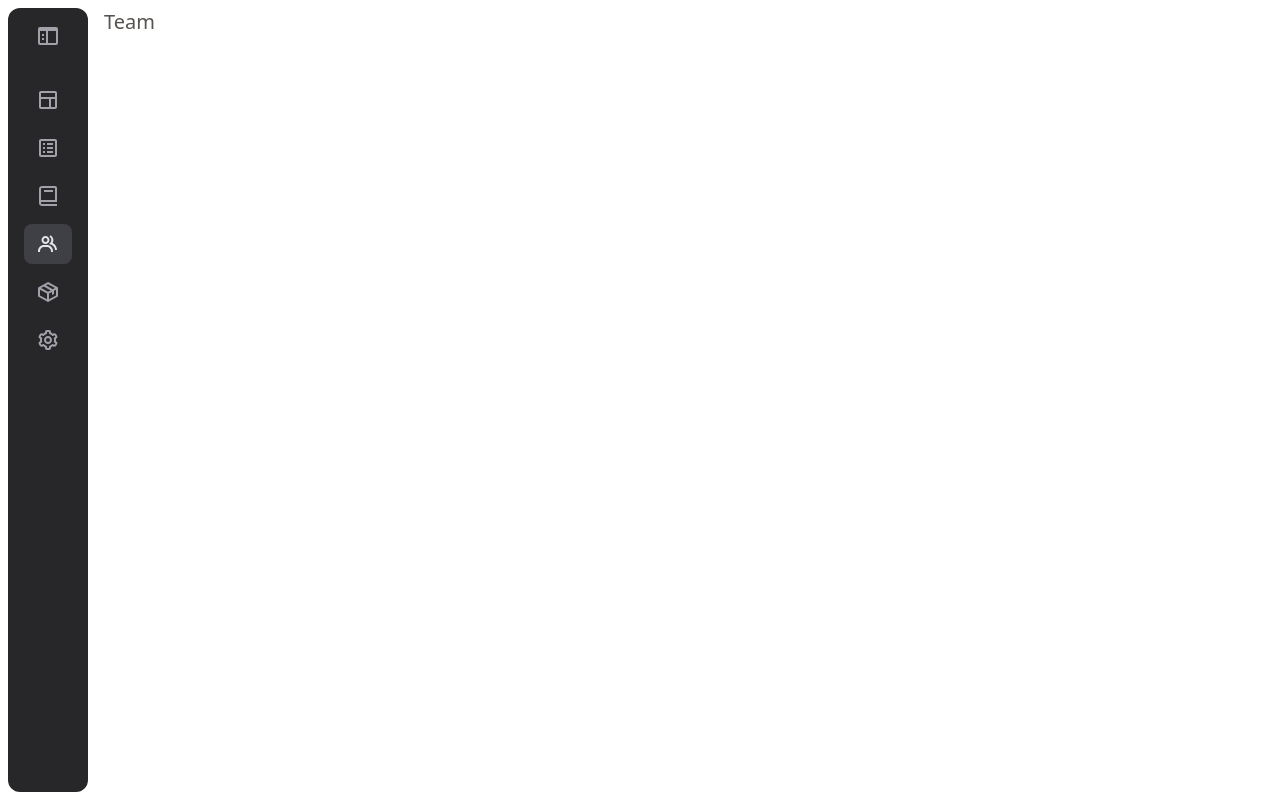
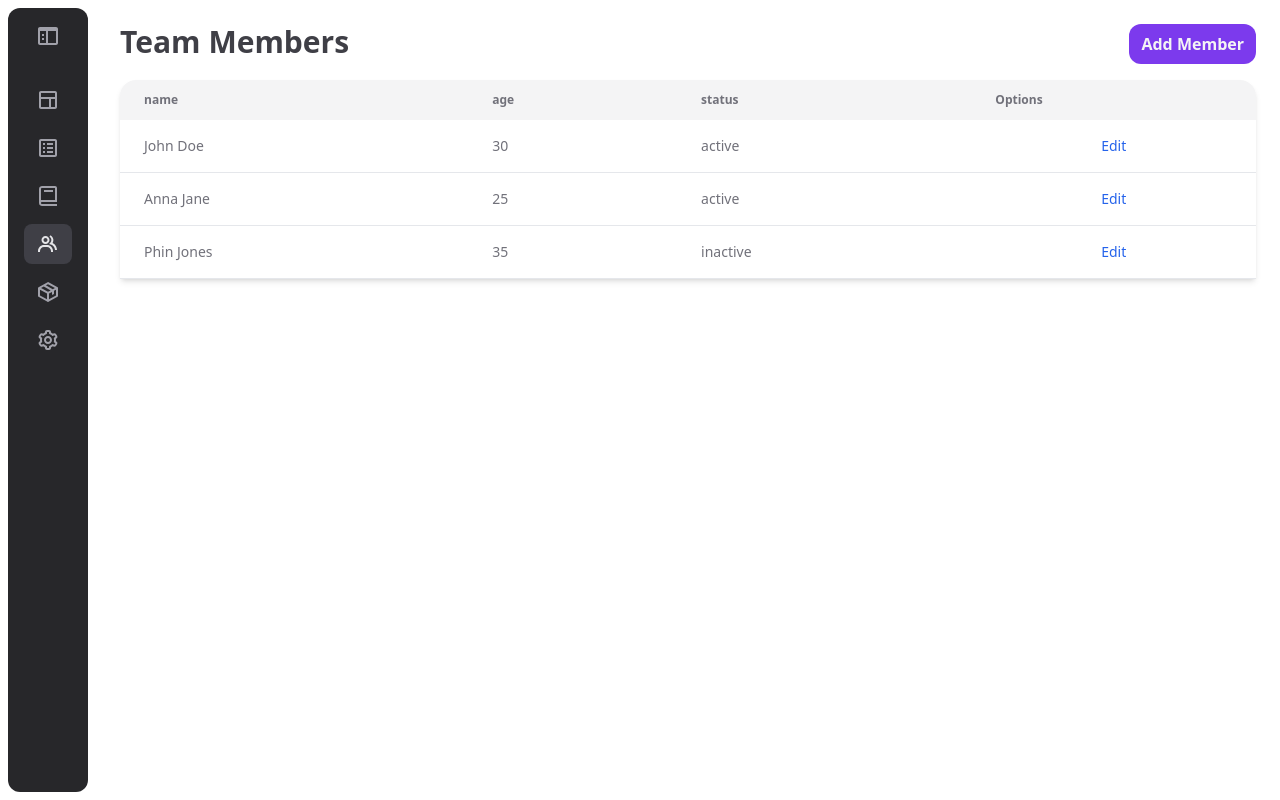
Before and after one commit to dantehduran/dashboard-next-tailwind, a Next.js app: page /team in a window 1280 px wide. Built offline with nearby package versions, Linux system fonts and the light colour scheme.

Commit message:
team page

```diff
--- a/pages/team.tsx
+++ b/pages/team.tsx
@@ -1,9 +1,39 @@
+import { Table } from '@/components/table';
 import type { NextPage } from 'next';
+
+const headers = ['name', 'age', 'status'];
+
+const menberList = [
+	{
+		name: 'John Doe',
+		age: '30',
+		status: 'active',
+	},
+	{
+		name: 'Anna Jane',
+		age: '25',
+		status: 'active',
+	},
+	{
+		name: 'Phin Jones',
+		age: '35',
+		status: 'inactive',
+	},
+];
 
 const Team: NextPage = () => {
 	return (
-		<div>
-			<h2 className='text-xl text-stone-600'>Team</h2>
+		<div className='p-4'>
+			<div className='flex justify-between pb-4'>
+				<h2 className=' text-3xl font-bold text-zinc-700'>Team Members</h2>
+				<button
+					type='button'
+					className='rounded-xl bg-violet-600  px-3 py-2 font-semibold text-zinc-100'
+				>
+					Add Member
+				</button>
+			</div>
+			<Table headers={headers} data={menberList} />
 		</div>
 	);
 };
```
